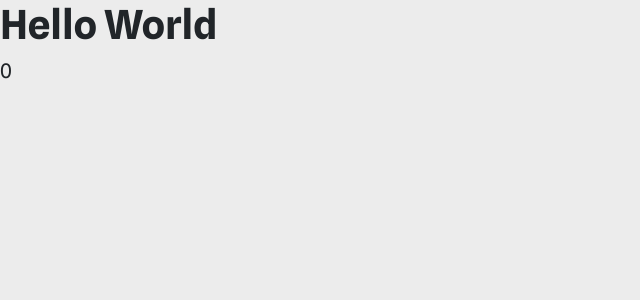
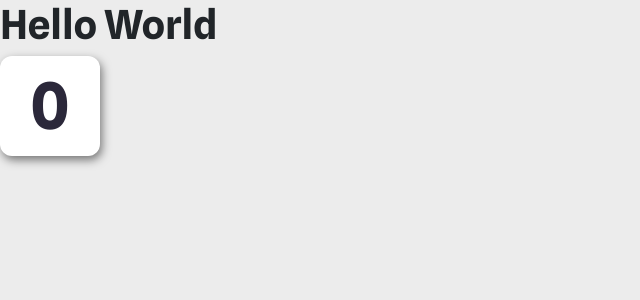
Before and after one commit to DikDns/bilsgame, a React (Create React App) app: page / in a window 1280 px wide. Shown: the top 300 px of the page, without its empty margins (0-640 px from the left). Built offline with nearby package versions, Linux system fonts and the light colour scheme.

Commit message:
add Bils styling

```diff
--- a/src/css/main.css
+++ b/src/css/main.css
@@ -12,4 +12,28 @@ h5,
 h6 {
   font-family: "SplineSans-Bold", sans-serif;
 }
+
+/*************************************************************/
+/**                 BILS DISPLAY                            **/
+/*************************************************************/
+.bils {
+  width: 100px;
+  height: 100px;
+  background: #ffffff;
+  box-shadow: 2px 4px 10px rgba(0, 0, 0, 0.5);
+  border-radius: 12px;
+  font-size: 64px;
+}
+
+.bils .bils-number {
+  font-family: "SplineSans-Bold";
+  font-style: normal;
+  font-weight: 700;
+  font-size: 1em;
+  line-height: 100px;
+  display: flex;
+  align-items: center;
+  justify-content: center;
+  color: #2b283a;
+}
 /*# sourceMappingURL=main.css.map */
--- a/src/scss/main.scss
+++ b/src/scss/main.scss
@@ -12,3 +12,29 @@ h5,
 h6 {
   font-family: "SplineSans-Bold", sans-serif;
 }
+
+/*************************************************************/
+/**                 BILS DISPLAY                            **/
+/*************************************************************/
+
+.bils {
+  width: 100px;
+  height: 100px;
+  background: #ffffff;
+  box-shadow: 2px 4px 10px rgba(0, 0, 0, 0.5);
+  border-radius: 12px;
+  font-size: 64px;
+
+  .bils-number {
+    font-family: "SplineSans-Bold";
+    font-style: normal;
+    font-weight: 700;
+    font-size: 1em;
+    line-height: 100px;
+    display: flex;
+    align-items: center;
+    justify-content: center;
+
+    color: #2b283a;
+  }
+}
```
Also changed, not shown: 1 other file (tests, documents, lock files or other folders).
